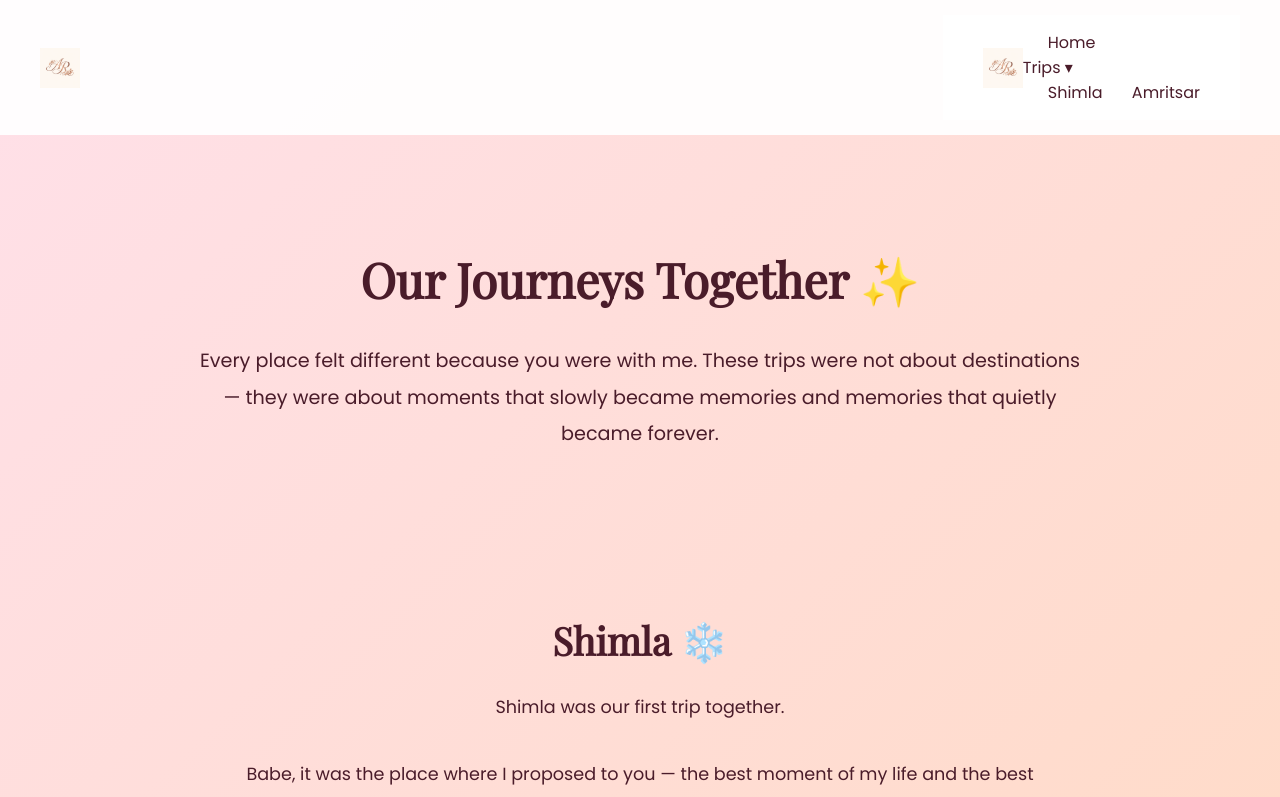
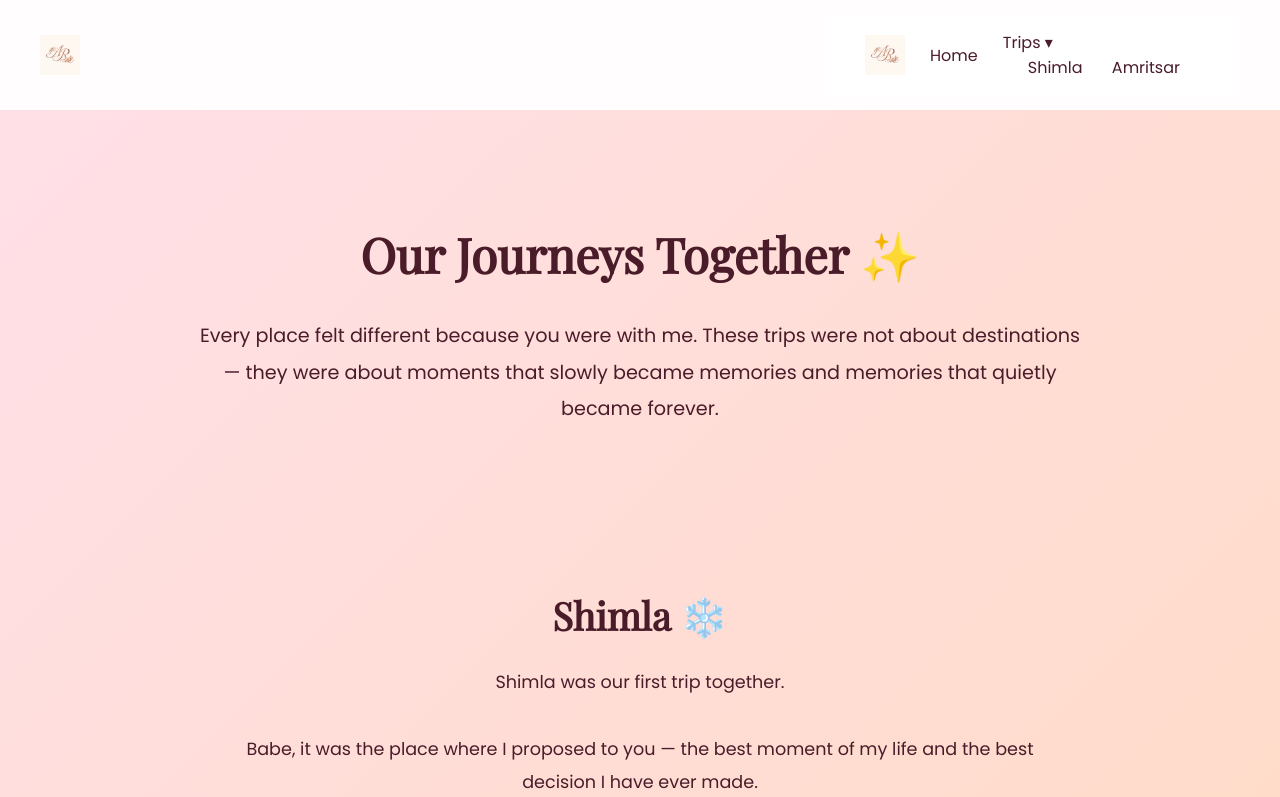
Before and after one commit to riti0005/our-story, a plain HTML site: page trips.html in a window 1280 px wide. Shown: the top 797 px of the page. Drawn offline with nearby package versions, Linux system fonts and the light colour scheme.

Commit message:
Update trips.html

```diff
--- a/trips.html
+++ b/trips.html
@@ -24,6 +24,13 @@
 nav img{
   height:40px;
 }
+  .menu{
+  display:flex;
+  align-items:center;
+  gap:25px;
+  margin-right:20px; /* ← THIS moves Trips inward */
+}
+
 nav a{
   text-decoration:none;
   margin-left:25px;
```
